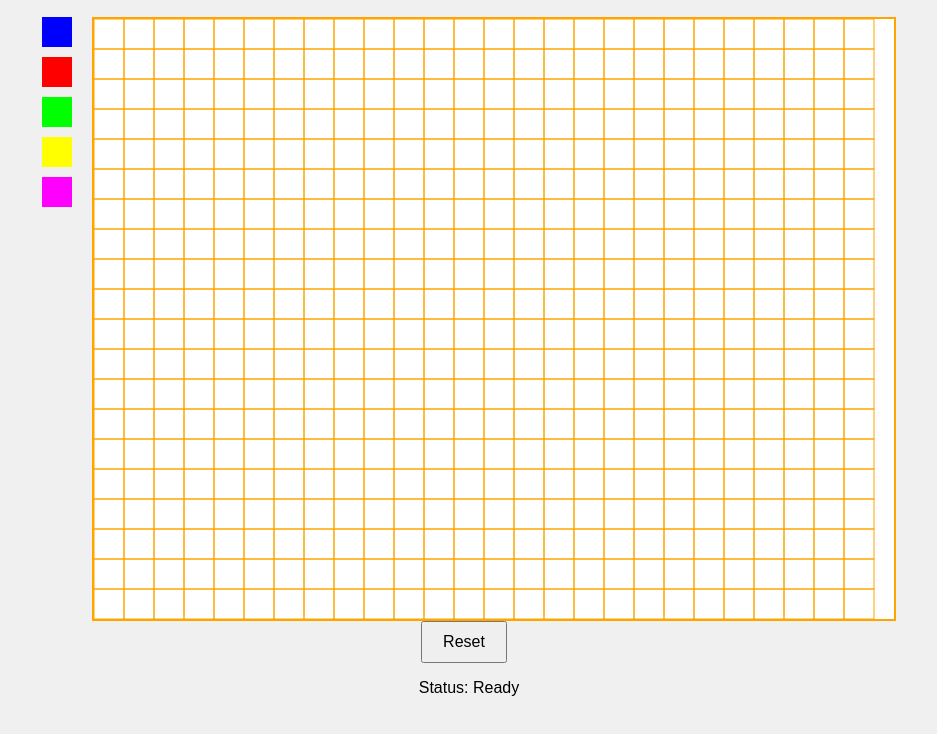
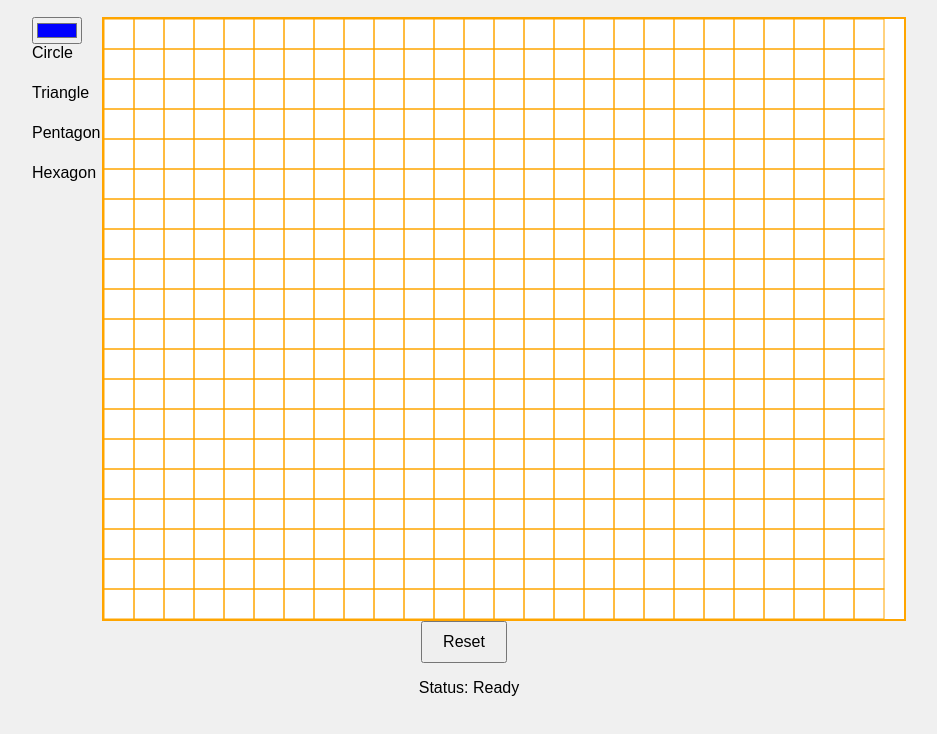
Before and after one commit to ReindelA1/gptblockgame, a plain HTML site: page index.html in a window 1280 px wide. Shown: the part 60-794 px from the top of the page, without its empty margins (171-1108 px from the left). Drawn offline with Linux system fonts and the light colour scheme.

Commit message:
Update index.html

```diff
--- a/index.html
+++ b/index.html
@@ -10,11 +10,13 @@
     <h1>Block Builder</h1>
     <div id="gameArea">
         <div id="sidebar">
-            <div class="block" style="background-color: #0000FF;" draggable="true" data-type="basic"></div>
-            <div class="block" style="background-color: #FF0000;" draggable="true" data-type="sticky"></div>
-            <div class="block" style="background-color: #00FF00;" draggable="true" data-type="bouncy"></div>
-            <div class="block" style="background-color: #FFFF00;" draggable="true" data-type="fragile"></div>
-            <div class="block" style="background-color: #FF00FF;" draggable="true" data-type="magnet"></div>
+            <div id="colorPicker">
+                <input type="color" id="colorSelector" value="#0000FF">
+            </div>
+            <div class="block" data-type="circle" draggable="true">Circle</div>
+            <div class="block" data-type="triangle" draggable="true">Triangle</div>
+            <div class="block" data-type="pentagon" draggable="true">Pentagon</div>
+            <div class="block" data-type="hexagon" draggable="true">Hexagon</div>
         </div>
         <canvas id="gameCanvas" width="800" height="600"></canvas>
     </div>
```
